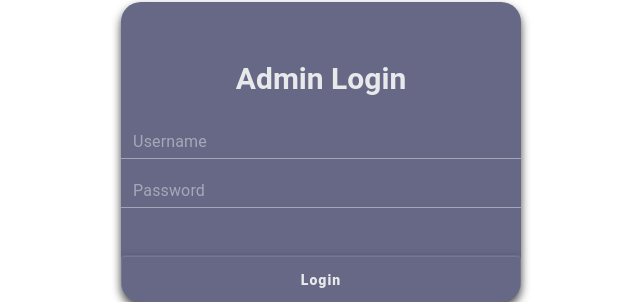
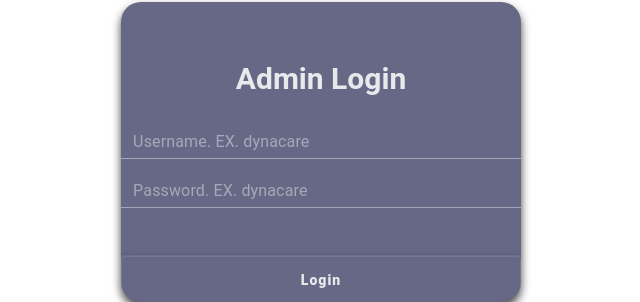
Before and after one commit to toscanoGithub/pcr-testing, a React (Create React App) app: page /admin/login in a window 1280 px wide. Shown: the part 158-460 px from the top of the page, without its empty margins (319-959 px from the left). Built offline with nearby package versions, Linux system fonts and the light colour scheme.

Commit message:
placeholders login page

```diff
--- a/src/_components/_auth/AdminLogin.js
+++ b/src/_components/_auth/AdminLogin.js
@@ -183,7 +183,7 @@
                 <div className={classes.inputs}>
                   <TextInput
                     placeholder="johndoe_91"
-                    label="Username"
+                    label="Username. EX. dynacare"
                     name="username"
                     type="text"
                     emoji=""
@@ -191,7 +191,7 @@
 
                   <TextInput
                     placeholder="Choose Password"
-                    label="Password"
+                    label="Password. EX. dynacare"
                     name="password"
                     type="password"
                     emoji=""
```
